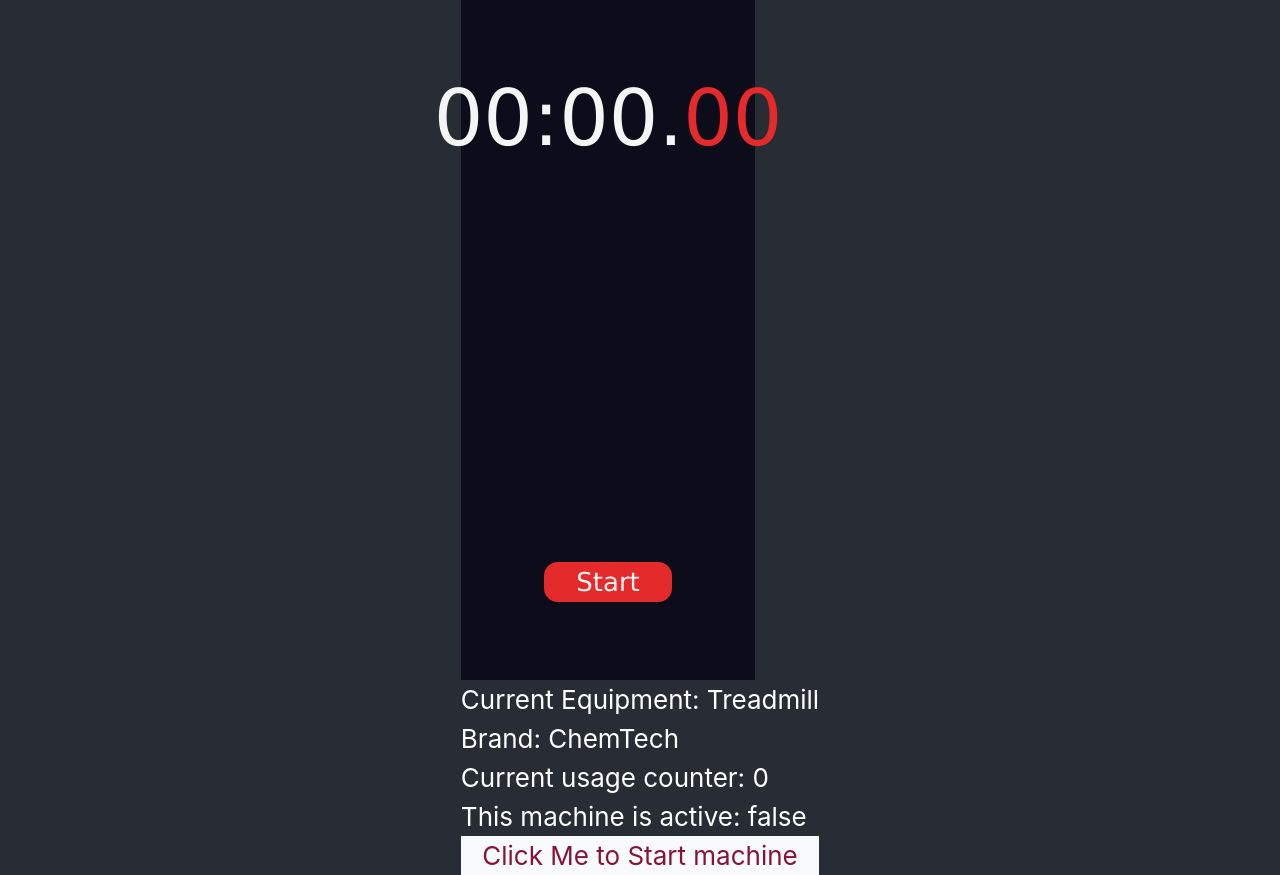
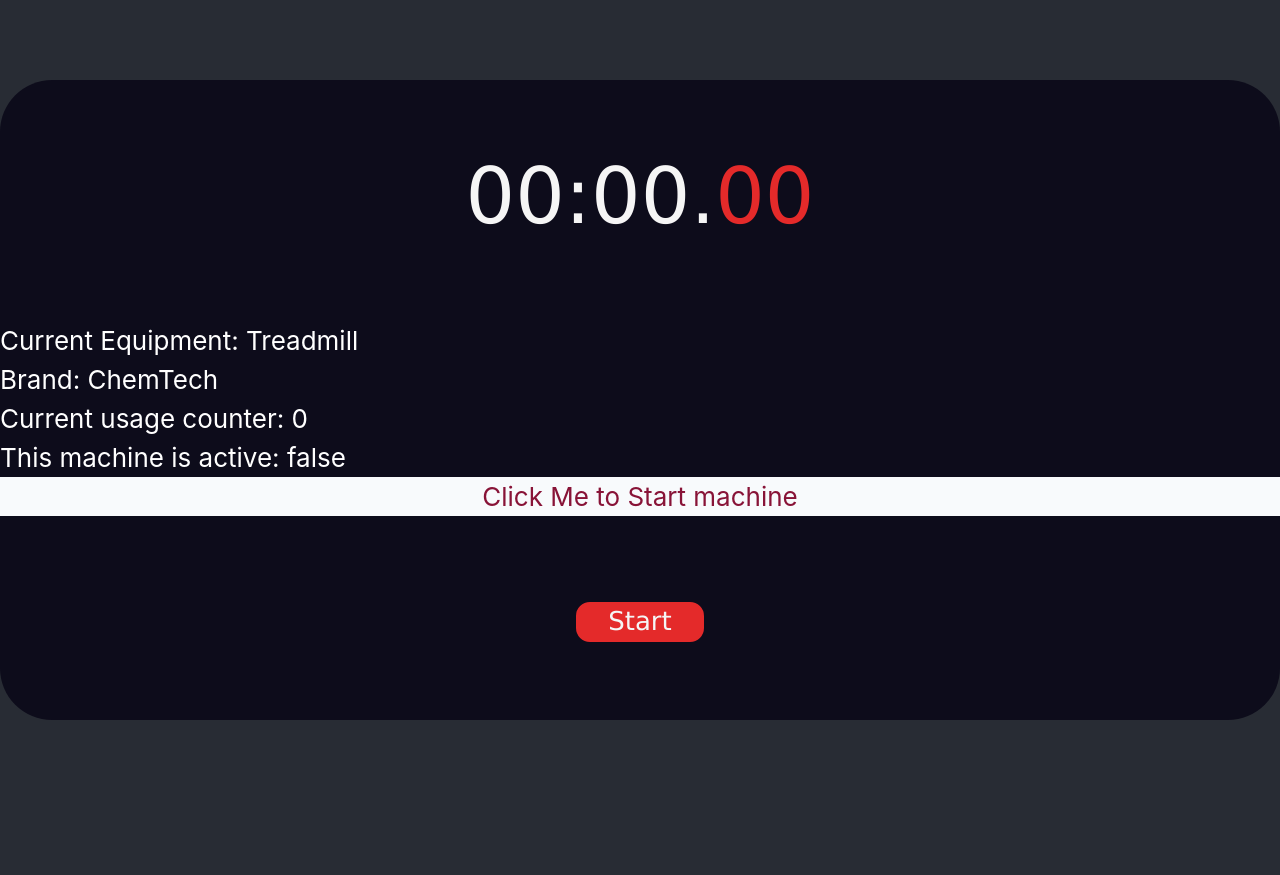
Before and after one commit to ChemaSalazar/gym-ui, a Vue app: page / in a window 1280 px wide. After the commit the page ends 800 px from the top, so only its background shows below. Built offline with nearby package versions, Linux system fonts and the light colour scheme.

Commit message:
Main render for Equipment moved inside timer container.

```diff
--- a/src/Components/StopWatch/StopWatch.css
+++ b/src/Components/StopWatch/StopWatch.css
@@ -1,7 +1,8 @@
 .stop-watch{
-    height: 85vh;
-    width: 23vw;
+    height: 80vh;
+    width: 100vw;
     background-color: #0d0c1b;
+    border-radius: 2rem;
     display: flex;
     flex-direction: column;
     align-items: center;
--- a/src/Components/StopWatch/StopWatch.js
+++ b/src/Components/StopWatch/StopWatch.js
@@ -2,6 +2,7 @@ import React, { useState } from "react";
 import "./StopWatch.css";
 import Timer from "../Timer/Timer";
 import ControlButtons from "../ControlButtons/ControlButtons";
+import Equipment from "../../Equipment";
 
 function StopWatch() {
     const [isActive, setIsActive] = useState(false);
@@ -42,6 +43,7 @@ function StopWatch() {
     return (
         <div className="stop-watch">
             <Timer time={time} />
+            <Equipment/>
             <ControlButtons
                 active={isActive}
                 isPaused={isPaused}
@@ -49,6 +51,7 @@ function StopWatch() {
                 handlePauseResume={handlePauseResume}
                 handleReset={handleReset}
             />
+
         </div>
     );
 }
--- a/src/index.js
+++ b/src/index.js
@@ -1,7 +1,6 @@
 import React from 'react';
 import ReactDOM from 'react-dom';
 import './index.css';
-import Equipment from './Equipment';
 import StopWatch from "./Components/StopWatch/StopWatch";
 import reportWebVitals from './reportWebVitals';
 
@@ -9,7 +8,7 @@ ReactDOM.render(
   <React.StrictMode>
     {/*<App />*/}
       <StopWatch/>
-      <Equipment/>
+      {/*<Equipment/>*/}
   </React.StrictMode>,
   document.getElementById('root')
 );
```
